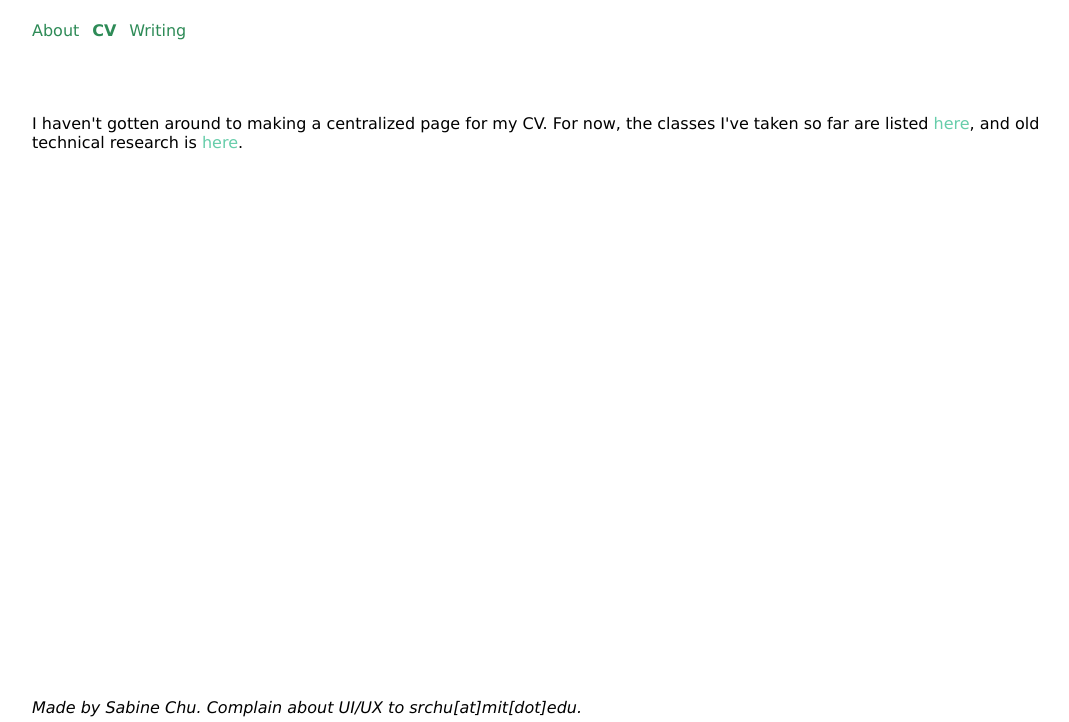
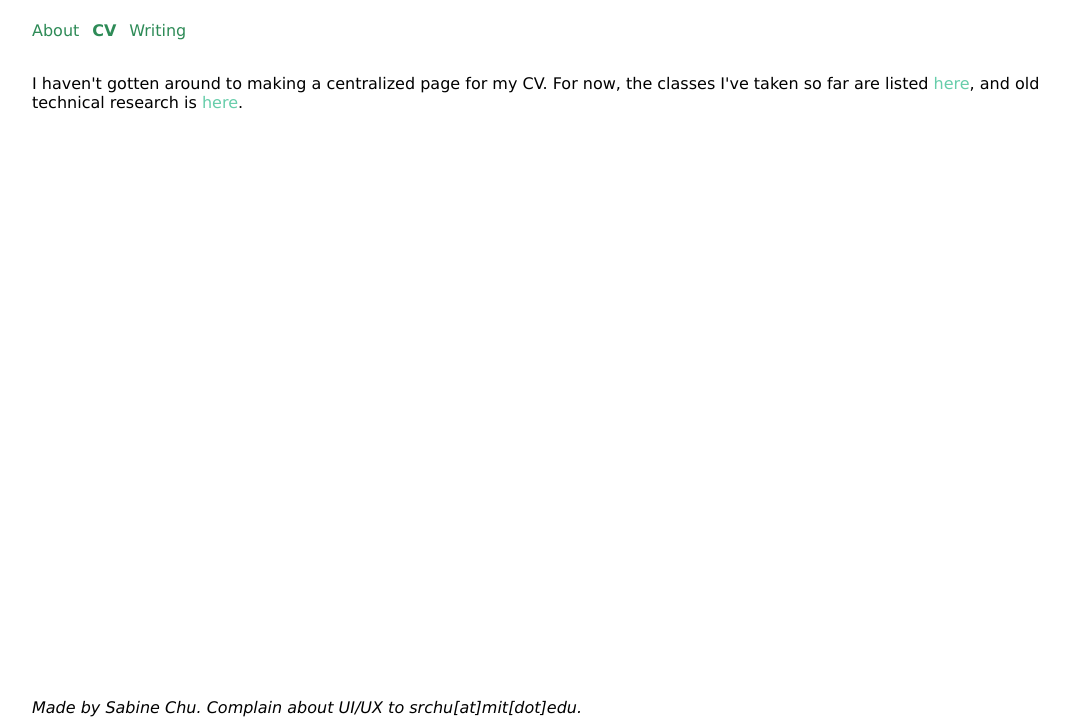
Before and after one commit to wanapunchu/wanapunchu.github.io, a plain HTML site: page cv/index.html in a window 1280 px wide. Shown: the part 78-800 px from the top of the page, without its empty margins (96-1165 px from the left). Drawn offline with Linux system fonts and the light colour scheme.

Commit message:
Update styles.css

```diff
--- a/styles.css
+++ b/styles.css
@@ -59,15 +59,15 @@ body {
     left: 10%;
     width: 80%;
     top: 2%;
-    height: 20%;
+    height: 15%;
   }
 
 .middle {
     position: fixed;
     left: 10%;
     width: 80%;
-    top: 22%;
-    height: 73%;
+    top: 17%;
+    height: 78%;
     overflow-y: auto;
   }
 
```
